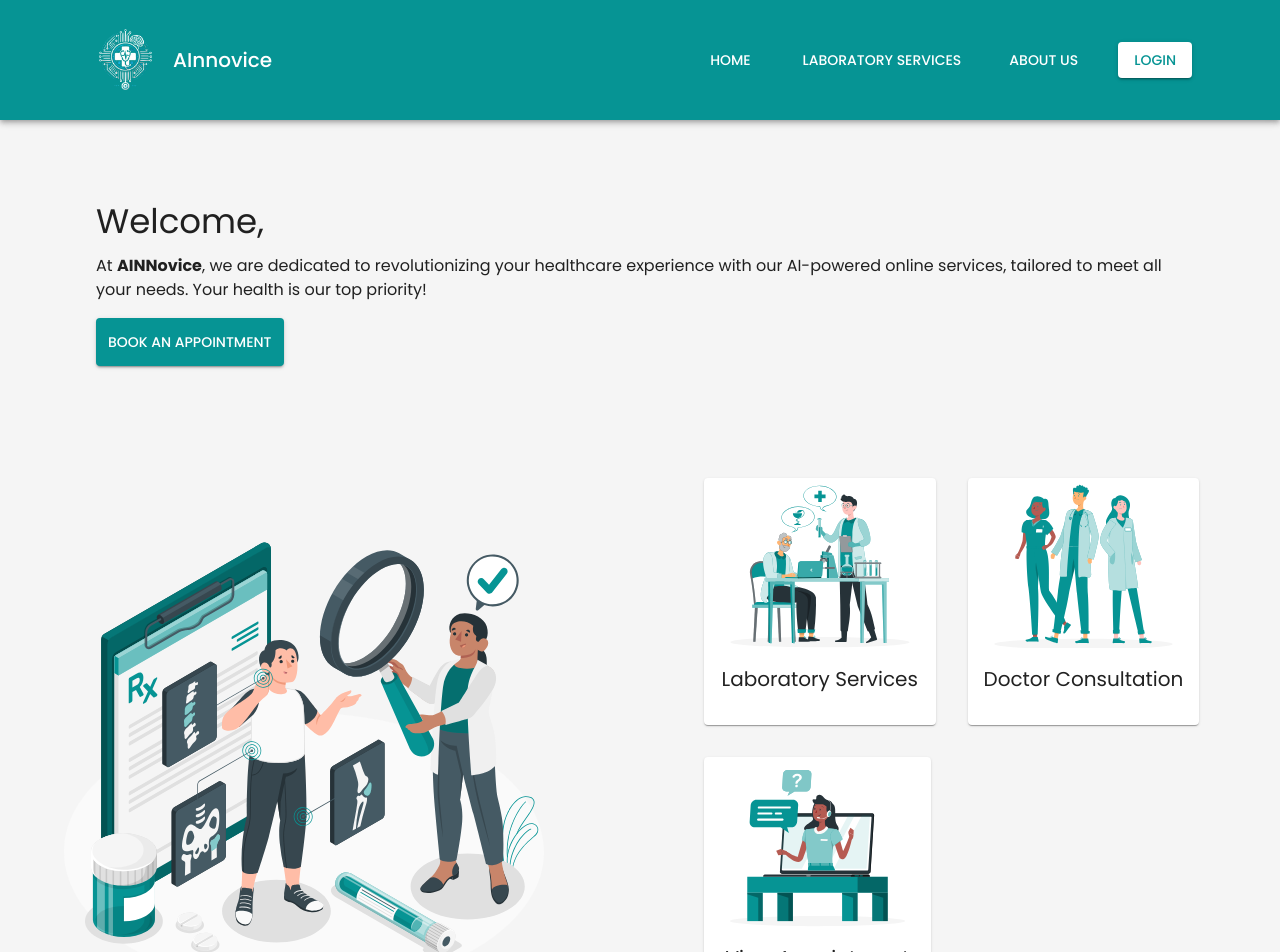
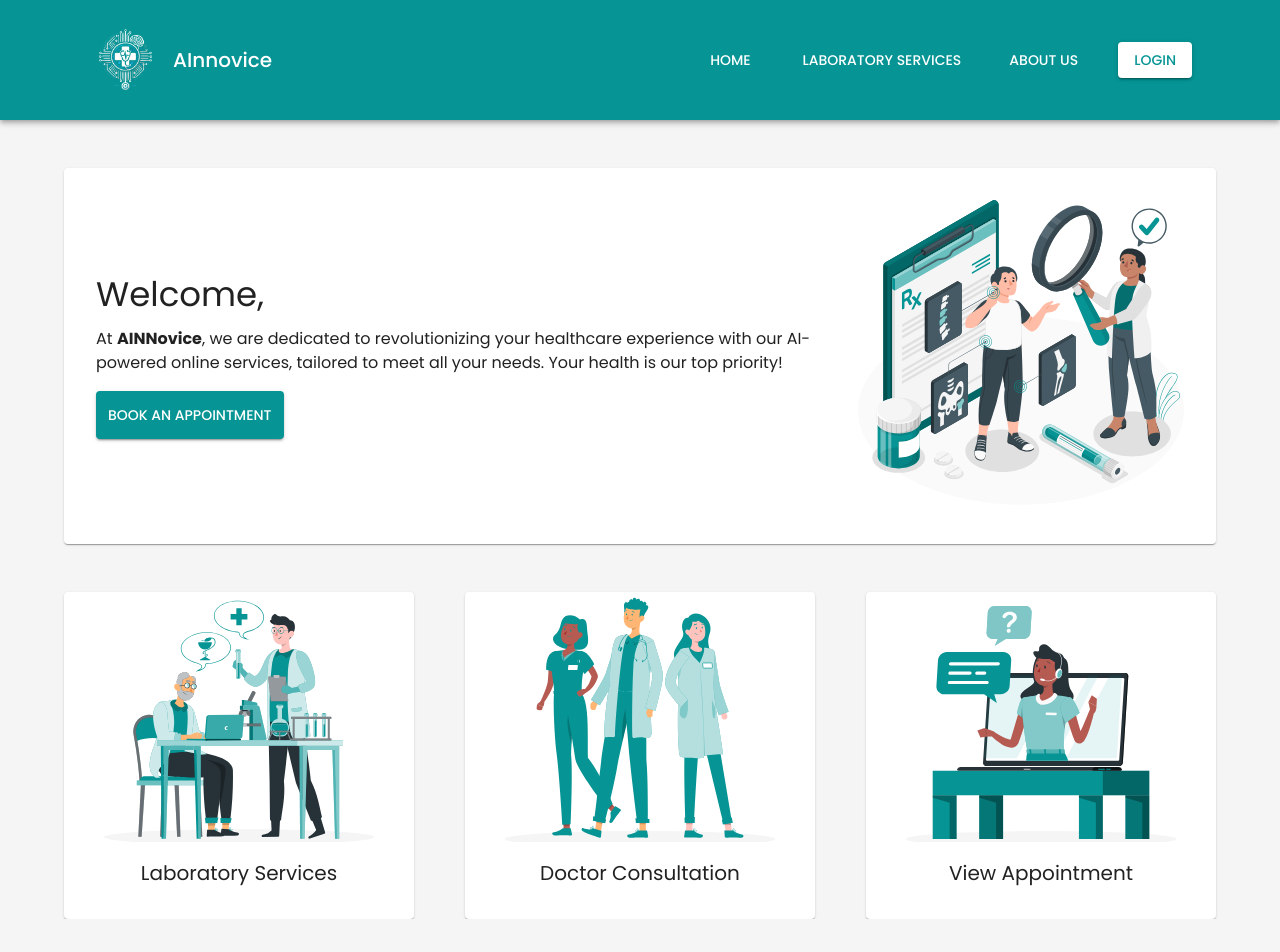
Before and after one commit to rjoshcastillo/ainnovice-portal, a React (Create React App) app: page / in a window 1280 px wide. Shown: the top 952 px of the page. After the commit the page ends 919 px from the top, so only its background shows below. Built offline with nearby package versions, Linux system fonts and the light colour scheme.

Commit message:
update on dashboard

```diff
--- a/src/pages/Home/Home.jsx
+++ b/src/pages/Home/Home.jsx
@@ -27,19 +27,27 @@ const Dashboard = () => {
       navigate("/login"); // Redirect to login page if not logged in
     }
   };
+
   return (
     <Box>
-      <Container sx={{ my: 6 }}>
-        <Grid sx={{ padding: 4 }}>
-          <Grid item xs={12} md={6}>
+      <Container sx={{ my: 6}}>
+        <Card sx={{ padding: 4, display: 'flex', height: '100%' }}>
+          <Box
+            sx={{
+              width: '70%',
+              display: 'flex',
+              justifyContent: 'center',
+              alignItems: 'flex-start',
+              flexDirection: 'column'
+            }}
+          >
             <Typography variant="h4" component="h1" gutterBottom>
               Welcome, {user.fullName}
             </Typography>
             <Typography variant="body1" paragraph>
-              At <strong>AINNovice</strong>, we are dedicated to revolutionizing your healthcare
-              experience with our AI-powered online services, tailored to meet
-              all your needs. Your health is our top
-              priority!
+              At <strong>AINNovice</strong>, we are dedicated to revolutionizing
+              your healthcare experience with our AI-powered online services,
+              tailored to meet all your needs. Your health is our top priority!
             </Typography>
             <Button
               variant="contained"
@@ -49,48 +57,47 @@ const Dashboard = () => {
             >
               Book an Appointment
             </Button>
-          </Grid>
-        </Grid>
-      </Container>
-      <Container>
-        <Grid container sx={{ justifyContent: "space-between"}}>
-          <Grid size={5} sx={{ my: 12}}>
-            <Grid item>
+          </Box>
+          <Box sx={{ width: '30%' }}>
             <img
               src={HeaderImage}
               alt="Online Services"
               style={{ width: "100%" }}
             />
-            </Grid>
-          </Grid>
-          <Grid size={6}>
-            <Container sx={{ padding: 4, marginLeft: 5 }}>
-              <Grid container spacing={4} sx={{ cursor: "pointer" }}>
+          </Box>
+        </Card>
+      </Container>
+      <Container>
+          <Box
+            container
+            spacing={4}
+            sx={{ cursor: "pointer", display: 'flex', height: '100%', justifyContent: 'space-between'}}
+          >
             {[
               { title: "Laboratory Services", imgSrc: HospitalService },
               { title: "Doctor Consultation", imgSrc: DoctorConsultation },
               { title: "View Appointment", imgSrc: PatientSupport },
             ].map((service) => (
-                  <Grid item xs={12} sm={6} md={4} key={service.title}>
-                    <Card>
+              <Box key={service.title}>
+                <Card sx={{ height: '100%', width: '350px' }}>
                   <CardMedia
                     component="img"
-                        height="170"
+                    height="250"
                     image={service.imgSrc}
                     alt={service.title}
                   />
                   <CardContent>
-                        <Typography gutterBottom sx={{ fontSize: 20, textAlign: 'center' }}>
+                    <Typography
+                      gutterBottom
+                      sx={{ fontSize: 20, textAlign: "center" }}
+                    >
                       {service.title}
                     </Typography>
                   </CardContent>
                 </Card>
-                  </Grid>
+              </Box>
             ))}
-              </Grid>
-            </Container>
-          </Grid>
-        </Grid>
+          </Box>
       </Container>
     </Box>
   );
```
Lines whose indentation alone changed are shown as unchanged.
